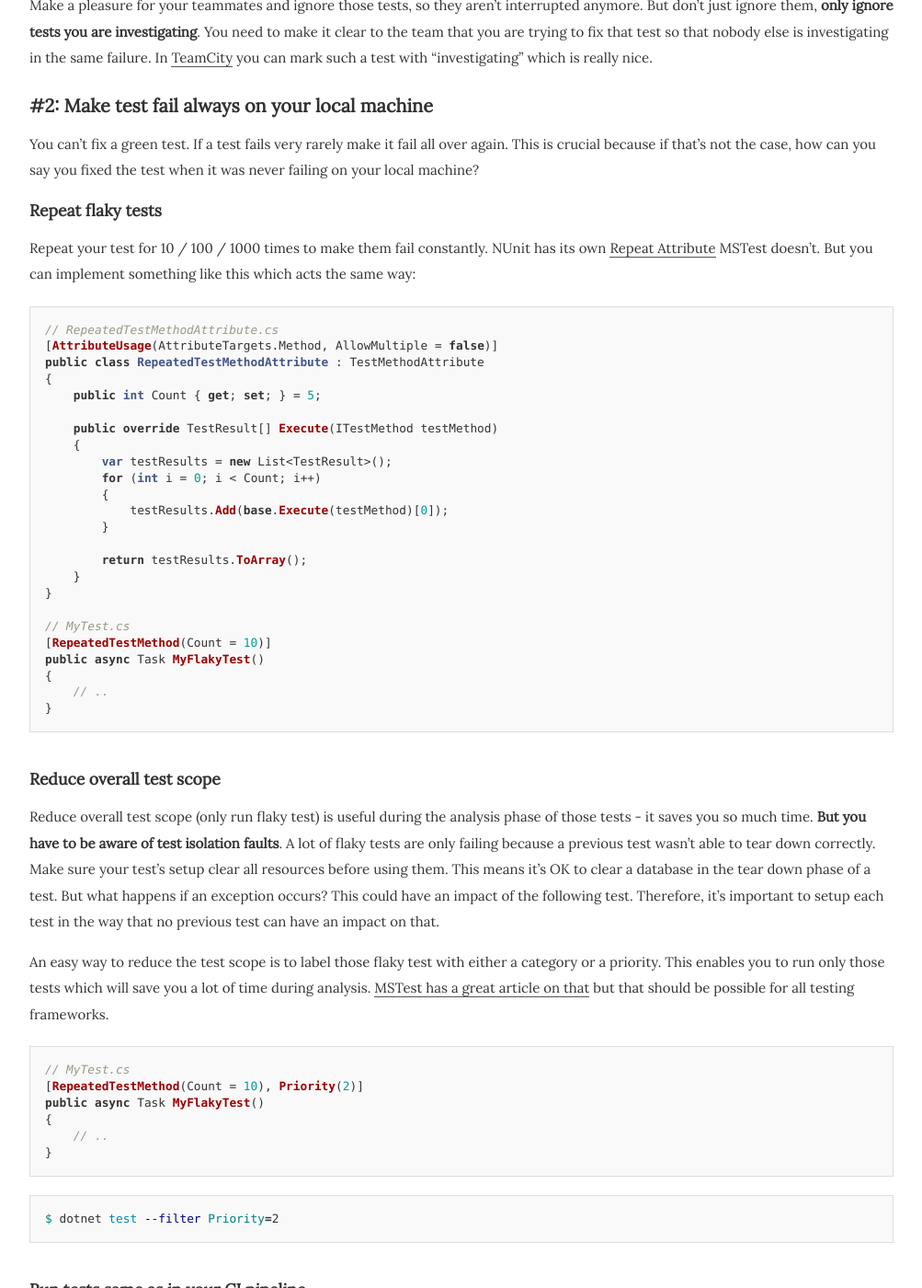
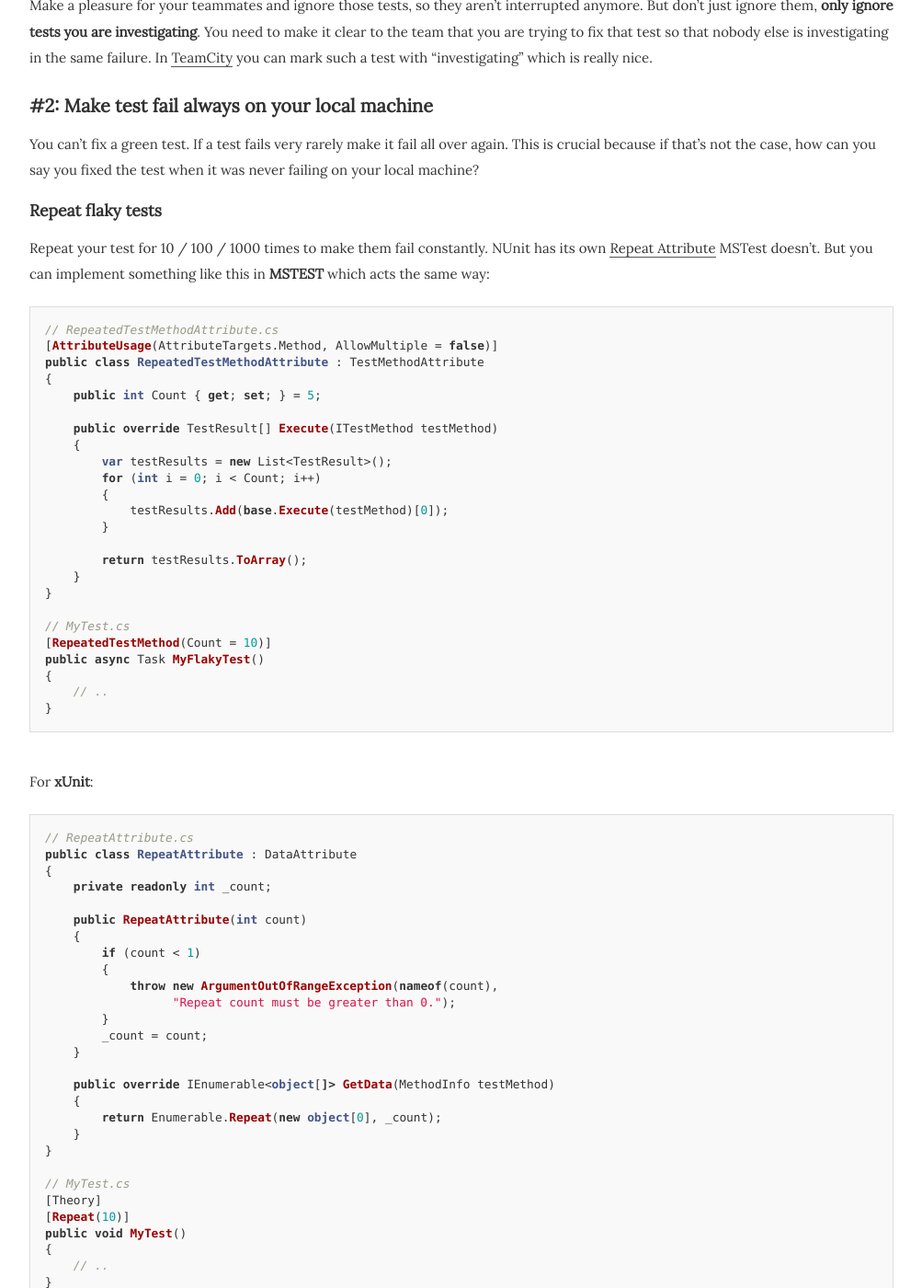
Before and after one commit to Cogax/cogax.github.io, a Jekyll site: the page built from _posts/2020-07-22-fixing-flaky-tests.md, in a window 1280 px wide and 1400 px high, scrolled down 1223 px. Shown: the whole window at 92% size, without its empty margins (138-1141 px from the left). Built offline with Jekyll 4.4.1, drawn with Linux system fonts in a browser that asks for light colours; some of the changed text lies outside the part shown.

Commit message:
added repeat attribute definition for xunit in flaky tests post

````diff
--- a/_posts/2020-07-22-fixing-flaky-tests.md
+++ b/_posts/2020-07-22-fixing-flaky-tests.md
@@ -26,7 +26,7 @@ You can't fix a green test. If a test fails very rarely make it fail all over ag
 
 #### Repeat flaky tests
 Repeat your test for 10 / 100 / 1000 times to make them fail constantly.
-NUnit has its own <a href="https://docs.nunit.org/articles/nunit/writing-tests/attributes/repeat.html" targer="blank">Repeat Attribute</a> MSTest doesn't. But you can implement something like this which acts the same way:
+NUnit has its own <a href="https://docs.nunit.org/articles/nunit/writing-tests/attributes/repeat.html" targer="blank">Repeat Attribute</a> MSTest doesn't. But you can implement something like this in **MSTEST** which acts the same way:
 ```csharp
 // RepeatedTestMethodAttribute.cs
 [AttributeUsage(AttributeTargets.Method, AllowMultiple = false)]
@@ -52,6 +52,38 @@ public async Task MyFlakyTest()
 {
     // ..
 }
+```
+For **xUnit**:
+```csharp
+// RepeatAttribute.cs
+public class RepeatAttribute : DataAttribute
+{
+    private readonly int _count;
+
+    public RepeatAttribute(int count)
+    {
+        if (count < 1)
+        {
+            throw new ArgumentOutOfRangeException(nameof(count),
+                  "Repeat count must be greater than 0.");
+        }
+        _count = count;
+    }
+
+    public override IEnumerable<object[]> GetData(MethodInfo testMethod)
+    {
+        return Enumerable.Repeat(new object[0], _count);
+    }
+}
+
+// MyTest.cs
+[Theory]
+[Repeat(10)]
+public void MyTest()
+{
+    // ..
+}
+// source: https://stackoverflow.com/a/31878640/3523716
 ```
 
 #### Reduce overall test scope
````
